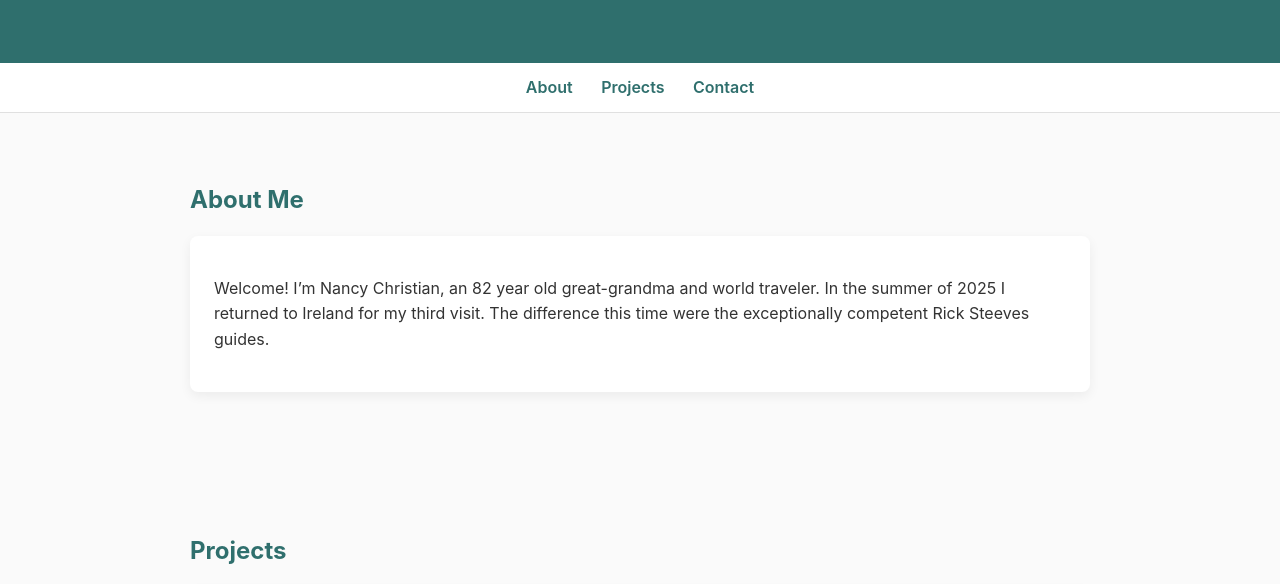
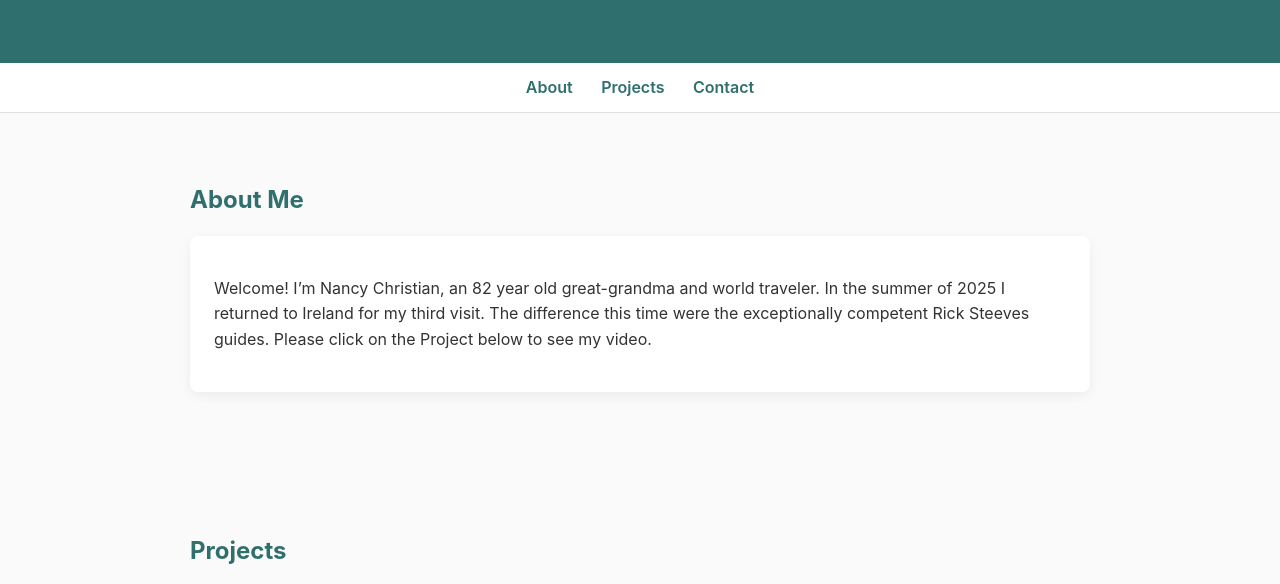
Before and after one commit to nancychristian/nancychristian.github.io, a plain HTML site: page index.html in a window 1280 px wide. Shown: the part 151-735 px from the top of the page. Drawn offline with Linux system fonts and the light colour scheme.

Commit message:
Update index.html

```diff
--- a/index.html
+++ b/index.html
@@ -85,7 +85,7 @@
     <div class="card">
       <p>
         Welcome! I’m Nancy Christian, an 82 year old great-grandma and world traveler.  In the summer of 2025 I returned to Ireland for my third visit.
-        The difference this time were the exceptionally competent Rick Steeves guides.
+        The difference this time were the exceptionally competent Rick Steeves guides.  Please click on the Project below to see my video.
       </p>
     </div>
   </section>
```
